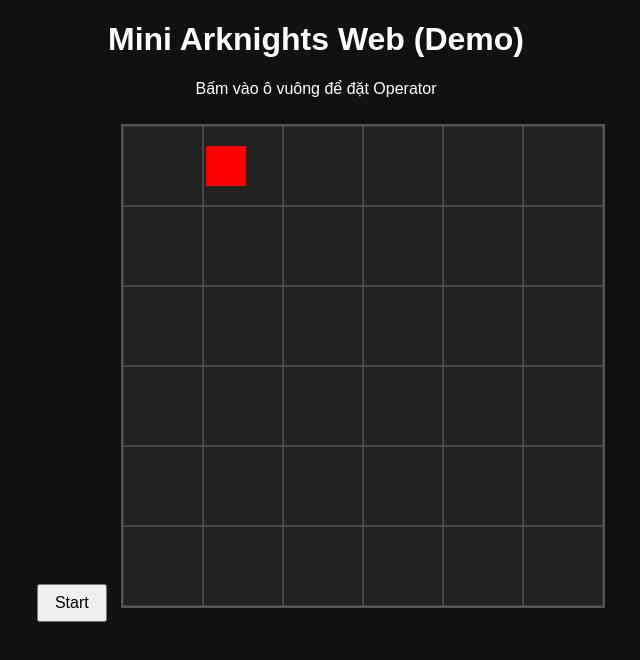
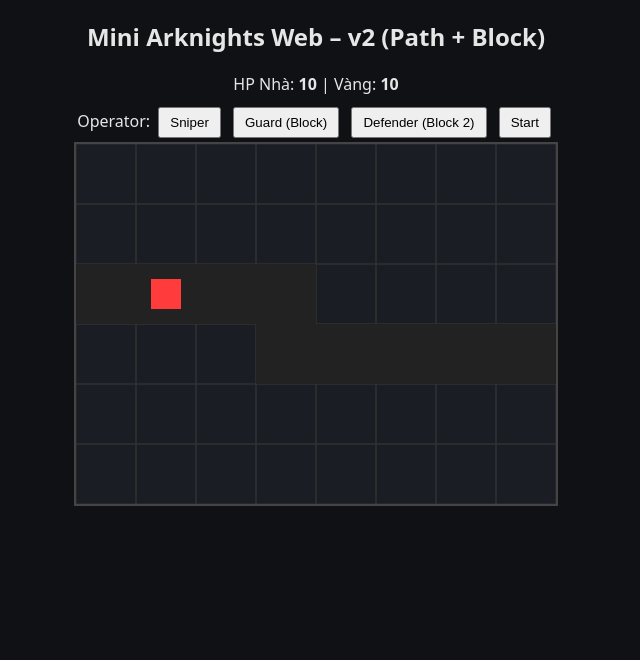
Before and after one commit to nguyenhoangtungdepzai2092008-cpu/mini-arknights-web, a plain HTML site: page index.html in a window 1280 px wide. Both pictures are taken after a click on the button "Start". Shown: the whole page, without its empty margins (324-964 px from the left). Drawn offline with Linux system fonts and the light colour scheme.

Commit message:
Update index.html

```diff
--- a/index.html
+++ b/index.html
@@ -2,87 +2,136 @@
 <html lang="vi">
 <head>
 <meta charset="UTF-8">
-  <title>Mini Arknights Web</title>
+<title>Mini Arknights Web v2</title>
 <style>
-    body { background:#111; color:white; text-align:center; font-family:sans-serif; }
-    canvas { background:#222; margin-top:10px; border:2px solid #555; }
-    button { padding:8px 16px; font-size:16px; margin:10px; cursor:pointer; }
+  body { background:#0f1115; color:#e6e6e6; font-family:system-ui; text-align:center; }
+  canvas { background:#1a1d24; border:2px solid #444; }
+  .bar { margin:8px; }
+  .ops button{ margin:4px; padding:6px 10px; cursor:pointer; }
 </style>
 </head>
 <body>
-  <h1>Mini Arknights Web (Demo)</h1>
-  <p>Bấm vào ô vuông để đặt Operator</p>
-  <button onclick="startGame()">Start</button>
-  <canvas id="game" width="480" height="480"></canvas>
+<h2>Mini Arknights Web – v2 (Path + Block)</h2>
+<div class="bar">
+  HP Nhà: <b id="hp">10</b> | Vàng: <b id="gold">10</b>
+</div>
+<div class="ops">
+  Operator:
+  <button onclick="selectOp('sniper')">Sniper</button>
+  <button onclick="selectOp('guard')">Guard (Block)</button>
+  <button onclick="selectOp('defender')">Defender (Block 2)</button>
+  <button onclick="start()">Start</button>
+</div>
+<canvas id="game" width="480" height="360"></canvas>
 
 <script>
 const canvas = document.getElementById("game");
 const ctx = canvas.getContext("2d");
 
-    const gridSize = 6;
-    const tile = 80;
+const tile=60, rows=6, cols=8;
 
-    let operators = [];
-    let enemies = [];
-    let hp = 10;
-    let gold = 10;
+// Path cố định (đường đi quái)
+const PATH = [
+  {x:0,y:2},{x:1,y:2},{x:2,y:2},{x:3,y:2},
+  {x:3,y:3},{x:4,y:3},{x:5,y:3},{x:6,y:3},{x:7,y:3}
+];
 
-    function drawGrid() {
-      for (let x = 0; x < gridSize; x++) {
-        for (let y = 0; y < gridSize; y++) {
-          ctx.strokeStyle = "#555";
-          ctx.strokeRect(x * tile, y * tile, tile, tile);
+let selected='sniper';
+let ops=[], enemies=[];
+let hp=10, gold=10, started=false;
+
+const OP_DEF = {
+  sniper: {color:'#4cc9f0', dmg:2, cd:20, block:0, cost:3, range:3},
+  guard: {color:'#ffb703', dmg:1, cd:30, block:1, cost:3, range:1},
+  defender: {color:'#90dbf4', dmg:1, cd:40, block:2, cost:4, range:1}
+};
+
+function selectOp(t){ selected=t; }
+
+canvas.onclick = (e)=>{
+  if(!started) return;
+  const r=canvas.getBoundingClientRect();
+  const x=Math.floor((e.clientX-r.left)/tile);
+  const y=Math.floor((e.clientY-r.top)/tile);
+  const def=OP_DEF[selected];
+  if(gold>=def.cost){
+    ops.push({x,y,type:selected,cd:0,block:def.block});
+    gold-=def.cost; ui();
   }
+};
+
+function ui(){
+  hpEl.textContent=hp; goldEl.textContent=gold;
 }
+const hpEl=document.getElementById("hp");
+const goldEl=document.getElementById("gold");
+
+function spawn(){
+  enemies.push({pi:0, x:PATH[0].x, y:PATH[0].y, hp:5, speed:0.02, blocked:false});
 }
 
-    canvas.addEventListener("click", (e) => {
-      const rect = canvas.getBoundingClientRect();
-      const x = Math.floor((e.clientX - rect.left) / tile);
-      const y = Math.floor((e.clientY - rect.top) / tile);
-
-      operators.push({ x, y, cd: 0 });
+function drawGrid(){
+  for(let y=0;y<rows;y++)for(let x=0;x<cols;x++){
+    ctx.strokeStyle="#333"; ctx.strokeRect(x*tile,y*tile,tile,tile);
+  }
+  PATH.forEach(p=>{
+    ctx.fillStyle="#222"; ctx.fillRect(p.x*tile,p.y*tile,tile,tile);
   });
-
-    function spawnEnemy() {
-      enemies.push({ x: 0, y: Math.floor(Math.random() * gridSize), hp: 3 });
 }
 
-    function update() {
-      ctx.clearRect(0, 0, canvas.width, canvas.height);
-
+function update(){
+  ctx.clearRect(0,0,canvas.width,canvas.height);
   drawGrid();
 
-      // Operators
-      operators.forEach(op => {
-        ctx.fillStyle = "cyan";
-        ctx.fillRect(op.x * tile + 10, op.y * tile + 10, 60, 60);
-
-        op.cd--;
-        if (op.cd <= 0) {
-          enemies.forEach(en => {
-            if (en.y === op.y && en.x > op.x) {
-              en.hp--;
-              op.cd = 30;
+  // operators
+  ops.forEach(o=>{
+    const d=OP_DEF[o.type];
+    ctx.fillStyle=d.color;
+    ctx.fillRect(o.x*tile+10,o.y*tile+10,40,40);
+    o.cd--;
+    if(o.cd<=0){
+      enemies.forEach(en=>{
+        const dx=Math.abs(en.x-o.x);
+        const dy=Math.abs(en.y-o.y);
+        if(dx+dy<=d.range){
+          en.hp-=d.dmg; o.cd=d.cd;
         }
       });
     }
   });
 
-      // Enemies
-      enemies.forEach(en => {
-        en.x += 0.01;
-        ctx.fillStyle = "red";
-        ctx.fillRect(en.x * tile + 20, en.y * tile + 20, 40, 40);
+  // enemies
+  enemies.forEach(en=>{
+    // kiểm tra block
+    const blockers = ops.filter(o=>{
+      const d=OP_DEF[o.type];
+      return d.block>0 && o.x===en.x && o.y===en.y;
+    });
+    if(blockers.length){
+      en.blocked=true;
+    }else en.blocked=false;
+
+    if(!en.blocked){
+      en.pi += en.speed;
+      const p = PATH[Math.floor(en.pi)];
+      if(p){ en.x=p.x; en.y=p.y; }
+      else { hp--; en.hp=0; ui(); }
+    }
+
+    ctx.fillStyle="#ff3b3b";
+    ctx.fillRect(en.x*tile+15,en.y*tile+15,30,30);
   });
 
-      enemies = enemies.filter(en => en.hp > 0 && en.x < gridSize);
+  enemies=enemies.filter(e=>e.hp>0);
 
+  if(hp<=0){ alert("Thua rồi!"); started=false; return; }
   requestAnimationFrame(update);
 }
 
-    function startGame() {
-      setInterval(spawnEnemy, 1500);
+function start(){
+  if(started) return;
+  started=true;
+  setInterval(spawn,1500);
   update();
 }
 </script>
```
Lines whose indentation alone changed are shown as unchanged.
